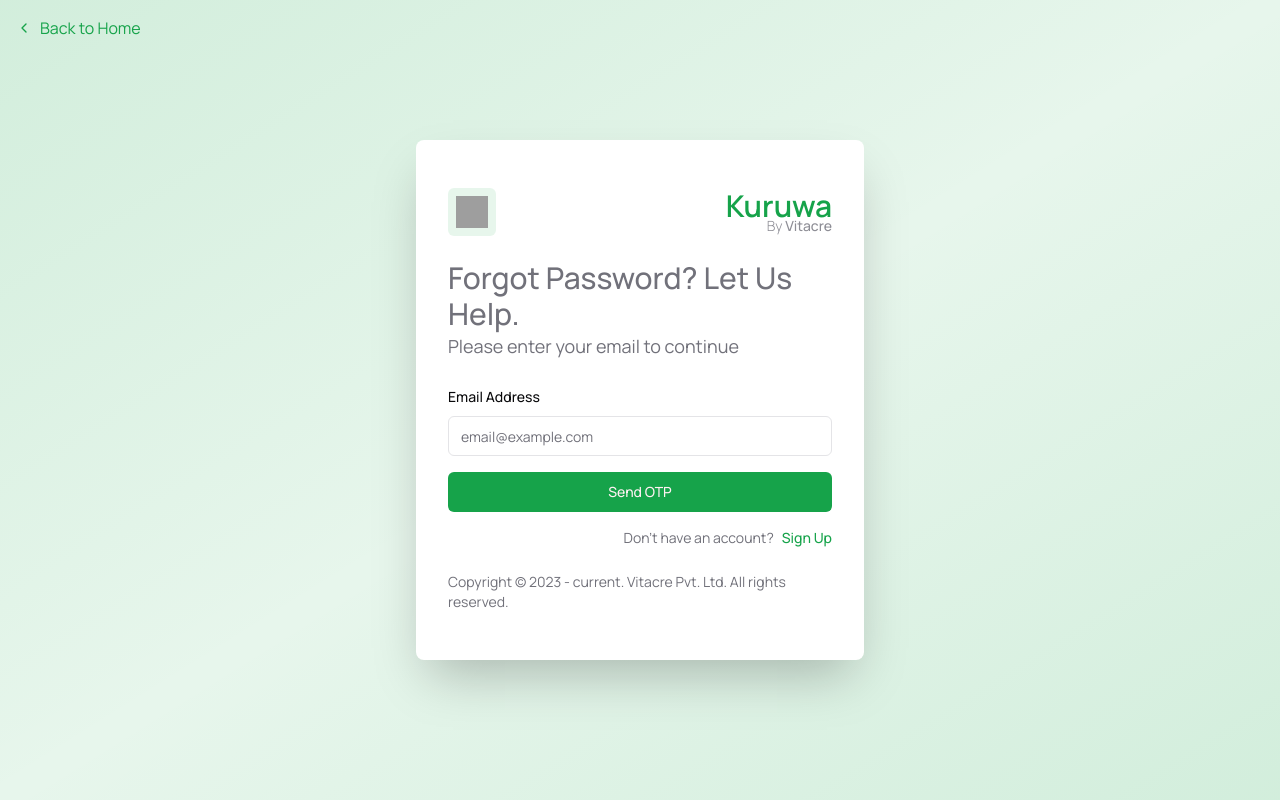
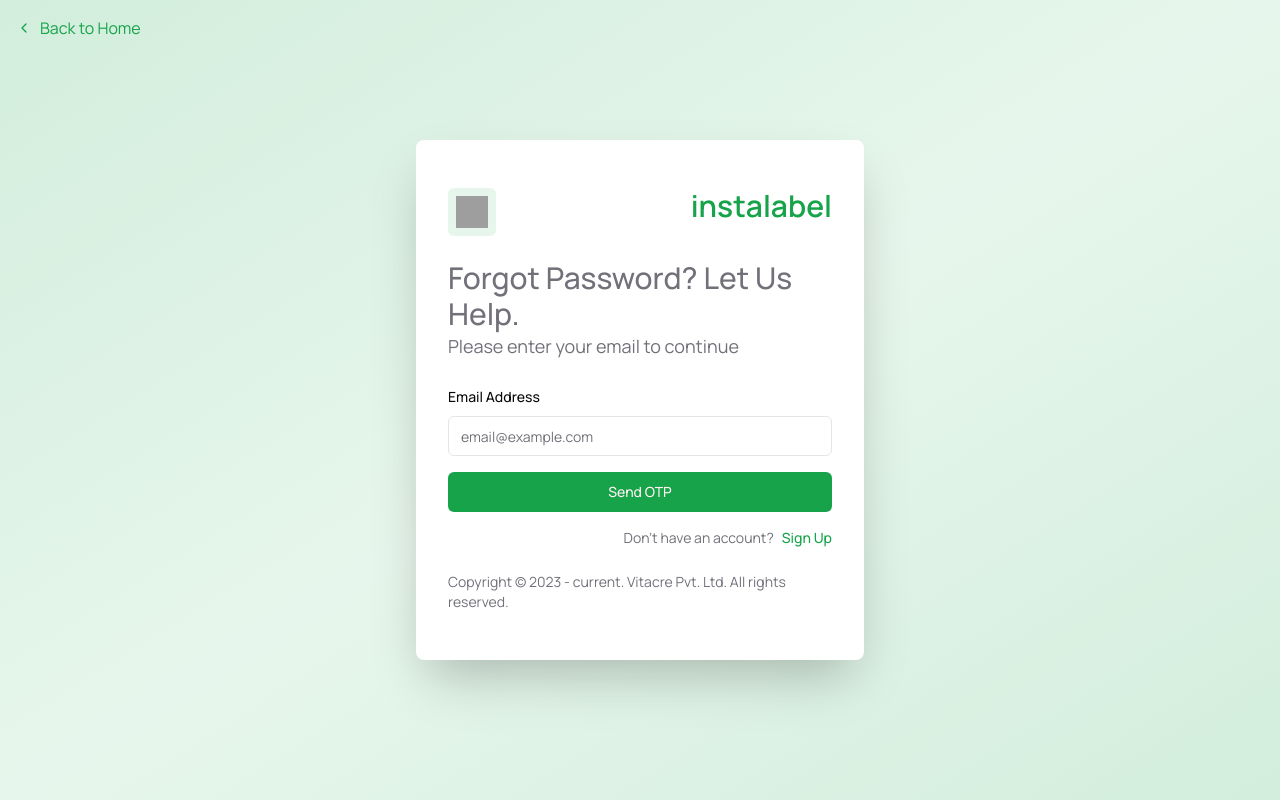
Before and after one commit to bl7/instaLabel, a Next.js app: page /forgot-password in a window 1280 px wide. Built offline with nearby package versions, Linux system fonts and the light colour scheme; grey boxes are pictures that could not be loaded.

Commit message:
made it instaLabel

```diff
--- a/src/app/(auth)/forgot-password/page.tsx
+++ b/src/app/(auth)/forgot-password/page.tsx
@@ -31,10 +31,10 @@
           />
         </div>
         <div>
-          <h2 className="text-3xl font-semibold text-primary">Kuruwa</h2>
-          <h4 className="-mt-2 text-end text-sm font-light text-muted-foreground/80">
+          <h2 className="text-3xl font-semibold text-primary">instalabel</h2>
+          {/* <h4 className="-mt-2 text-end text-sm font-light text-muted-foreground/80">
             By <span className="font-medium">Vitacre</span>
-          </h4>
+          </h4> */}
         </div>
       </div>
       <div>
--- a/src/app/(auth)/login/page.tsx
+++ b/src/app/(auth)/login/page.tsx
@@ -31,10 +31,10 @@
           />
         </div>
         <div>
-          <h2 className="text-3xl font-semibold text-primary">Kuruwa</h2>
-          <h4 className="-mt-2 text-end text-sm font-light text-muted-foreground/80">
+          <h2 className="text-3xl font-semibold text-primary">instalabel</h2>
+          {/* <h4 className="-mt-2 text-end text-sm font-light text-muted-foreground/80">
             By <span className="font-medium">Vitacre</span>
-          </h4>
+          </h4> */}
         </div>
       </div>
       <div>
--- a/src/app/(auth)/register/page.tsx
+++ b/src/app/(auth)/register/page.tsx
@@ -32,10 +32,10 @@
           />
         </div>
         <div>
-          <h2 className="text-3xl font-semibold text-primary">Kuruwa</h2>
-          <h4 className="-mt-2 text-end text-sm font-light text-muted-foreground/80">
+          <h2 className="text-3xl font-semibold text-primary">instalabel</h2>
+          {/* <h4 className="-mt-2 text-end text-sm font-light text-muted-foreground/80">
             By <span className="font-medium">Vitacre</span>
-          </h4>
+          </h4> */}
         </div>
       </div>
       <div>
--- a/src/app/(auth)/reset-password/page.tsx
+++ b/src/app/(auth)/reset-password/page.tsx
@@ -31,10 +31,10 @@
           />
         </div>
         <div>
-          <h2 className="text-3xl font-semibold text-primary">Kuruwa</h2>
-          <h4 className="-mt-2 text-end text-sm font-light text-muted-foreground/80">
+          <h2 className="text-3xl font-semibold text-primary">instalabel</h2>
+          {/* <h4 className="-mt-2 text-end text-sm font-light text-muted-foreground/80">
             By <span className="font-medium">Vitacre</span>
-          </h4>
+          </h4> */}
         </div>
       </div>
       <div>
--- a/src/app/(auth)/verify-otp/page.tsx
+++ b/src/app/(auth)/verify-otp/page.tsx
@@ -31,10 +31,10 @@
           />
         </div>
         <div>
-          <h2 className="text-3xl font-semibold text-primary">Kuruwa</h2>
-          <h4 className="-mt-2 text-end text-sm font-light text-muted-foreground/80">
+          <h2 className="text-3xl font-semibold text-primary">instalabel</h2>
+          {/* <h4 className="-mt-2 text-end text-sm font-light text-muted-foreground/80">
             By <span className="font-medium">Vitacre</span>
-          </h4>
+          </h4> */}
         </div>
       </div>
       <div>
--- a/src/components/blocks/homepage/sections/download.tsx
+++ b/src/components/blocks/homepage/sections/download.tsx
@@ -13,7 +13,7 @@
         <div className='flex flex-wrap lg:flex-nowrap gap-12 items-center'>
           {/* <div className='basis-full lg:basis-1/2 flex flex-col items-start'>
             <p className='text-2xl md:text-3xl font-medium'>
-              The Kuruwa Difference
+              The instaLabel Difference
             </p>
             <p className='mt-2 text-base sm:text-xl text-muted-foreground font-light'>
               Live life to the fullest with a care ecosystem that adapts to you.
--- a/src/components/blocks/homepage/sections/features.tsx
+++ b/src/components/blocks/homepage/sections/features.tsx
@@ -17,7 +17,7 @@
           </div>
 
           <div className='flex gap-12 h-fit items-center justify-center flex-wrap lg:flex-nowrap'>
-            <Image src={cleanKitchen} alt='Kuruwa Caretaker' className='' />
+            <Image src={cleanKitchen} alt='Instalabel Services' className='' />
             <div className='text-center lg:text-start text-balance lg:text-pretty lg:max-w-xl space-y-4'>
               <p className='text-xl md:text-2xl '>
               Smart Printing, Inventory Tracking, Compliance Assurance, Kitchen Analytics
@@ -40,12 +40,12 @@
           </div>
           {/* <div className='flex justify-center flex-wrap'>
             <div className='basis-full mb-3 text-center'>
-              <p className='text-2xl'>How to book a Kuruwa?</p>
+              <p className='text-2xl'>How to book a instaLabel?</p>
             </div>
             <div className='basis-full sm:basis-1/2 md:basis-1/3 pt-3 flex xl:basis-1/5 pr-3'>
               <div className='px-5 py-3 border w-full rounded-lg'>
                 <p className='text-lg font-semibold'>Step 1</p>
-                <p className=''>Open Kuruwa App</p>
+                <p className=''>Open instaLabel App</p>
               </div>
             </div>
             <div className='basis-full sm:basis-1/2 md:basis-1/3 pt-3 flex xl:basis-1/5 pr-3'>
@@ -70,7 +70,7 @@
               <div className='px-5 py-3 border w-full rounded-lg '>
                 <p className='text-lg font-semibold'>Step 1</p>
                 <p className=''>
-                  Congratulations, your Kuruwa will arrive shortly.
+                  Congratulations, your instaLabel will arrive shortly.
                 </p>
               </div>
             </div>
--- a/src/components/navigation/footer.tsx
+++ b/src/components/navigation/footer.tsx
@@ -73,7 +73,7 @@
             <p className='font-medium text-primary'>Useful Links</p>
             <nav className='flex flex-col gap-2 sm:items-end text-muted-foreground'>
               <Link href={'/'}>Bournemouth, England</Link>
-              <Link href={'mailto:contact@kuruwa.com'}>contact@instalabel.com</Link>
+              <Link href={'mailto:contact@instalabel.co'}>contact@instalabel.co</Link>
               <Link href={'tel:+9779855011772'}>+44 7405924790</Link>
               <Link href={'tel:+9779851175495'}>+44 7509876500</Link>
             </nav>
@@ -96,7 +96,7 @@
         </div>
         <div className='text-center text-sm text-muted-foreground pt-12'>
           <p className=''>
-            Copyright &copy; {new Date().getFullYear()} Kuruwa. All Rights
+            Copyright &copy; {new Date().getFullYear()} instaLabel. All Rights
             Reserved | Design by{' '}
             <Link
               target='_blank'
@@ -113,7 +113,7 @@
             <div className='flex gap-2 items-center justify-center w-full sm:justify-start'>
               <Logo className='h-12 w-12' />
               <h2 className='text-primary text-3xl font-semibold font-accent tracking-tighter'>
-                Kuruwa
+                instaLabel
               </h2>
             </div>
             <nav className='flex gap-7 items-center justify-center w-full sm:justify-end'>
@@ -126,7 +126,7 @@
           <div className='flex gap-6 py-6 justify-between items-start flex-wrap sm:flex-nowrap'>
             <div className='flex flex-col w-full gap-2 items-center sm:items-start'>
               <p className='font-medium text-lg text-primary'>
-                Download the Kuruwa App
+                Download the instaLabel App
               </p>
               <div className='flex gap-2 justify-start items-center'>
                 <Link href={''} className=''>
@@ -166,7 +166,7 @@
         </div>
         <div className='text-center text-sm md:text-base'>
           <p className=''>
-            Copyright &copy; {new Date().getFullYear()} Kuruwa. All Rights
+            Copyright &copy; {new Date().getFullYear()} instaLabel. All Rights
             Reserved | Design by{' '}
             <Link
               target='_blank'
```
